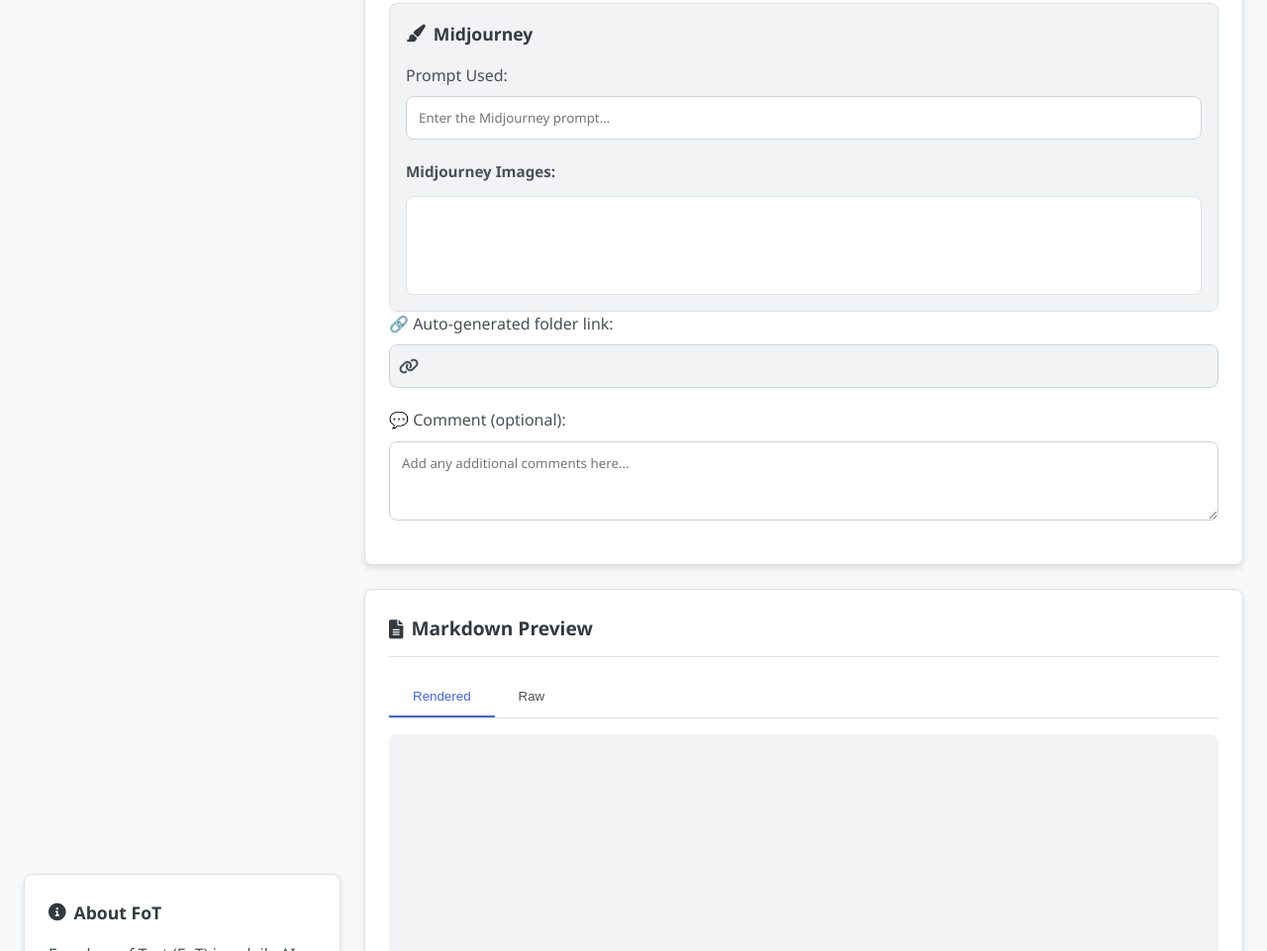
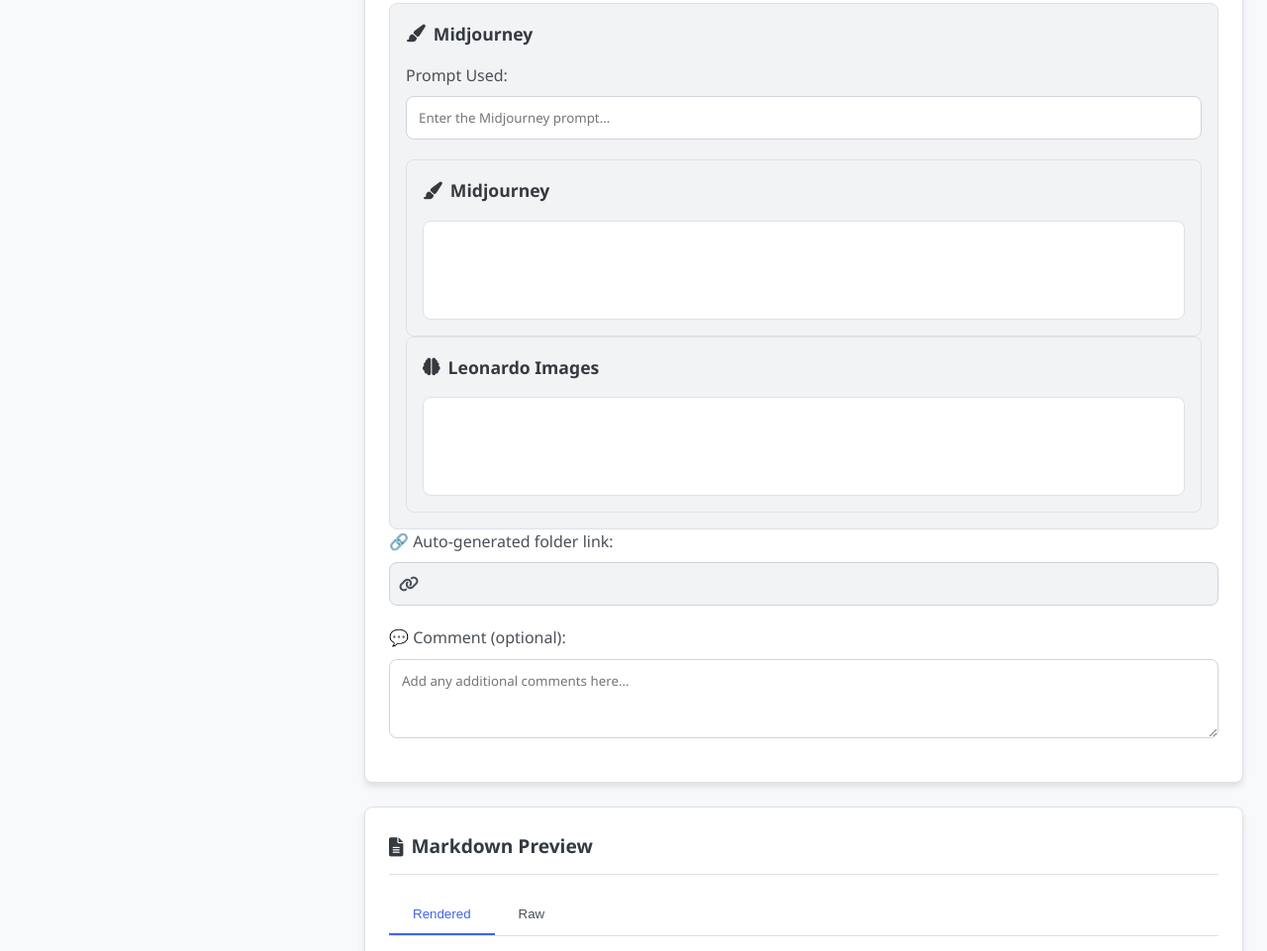
Before and after one commit to TioneB73/FoT, a plain HTML site: page index.html in a window 1280 px wide. Shown: the part 1907-2868 px from the top of the page at 99% size. Drawn offline with Linux system fonts and the light colour scheme; a script that the page names is missing.

Commit message:
Update index.html

```diff
--- a/index.html
+++ b/index.html
@@ -201,12 +201,21 @@
                                 <label for="midjourney-prompt">Prompt Used:</label>
                                 <input type="text" id="midjourney-prompt" name="midjourney-prompt" placeholder="Enter the Midjourney prompt...">
                             </div>
-                            <div class="image-section">
-                                <h4>Midjourney Images:</h4>
-                                <div id="midjourney-image-previews" class="image-preview-grid">
-                                    <!-- Images will be loaded here by JS -->
-                                </div>
-                            </div>
+                            <!-- Existing Midjourney Section -->
+                           <div class="model-section">
+                            <h3><i class="fas fa-paint-brush"></i> Midjourney</h3>
+                            <div id="midjourney-image-previews" class="image-preview-grid">
+                             <!-- Images will be loaded here by JS -->
+                           </div>
+                        </div>
+
+<!-- Add the Leonardo Preview Section Here -->
+<div class="model-section">
+    <h3><i class="fas fa-brain"></i> Leonardo Images</h3>
+    <div id="leonardo-image-previews" class="image-preview-grid">
+        <!-- Leonardo images will be dynamically loaded here by the script -->
+    </div>
+</div>
                         </div>
                     </div>
 
```
